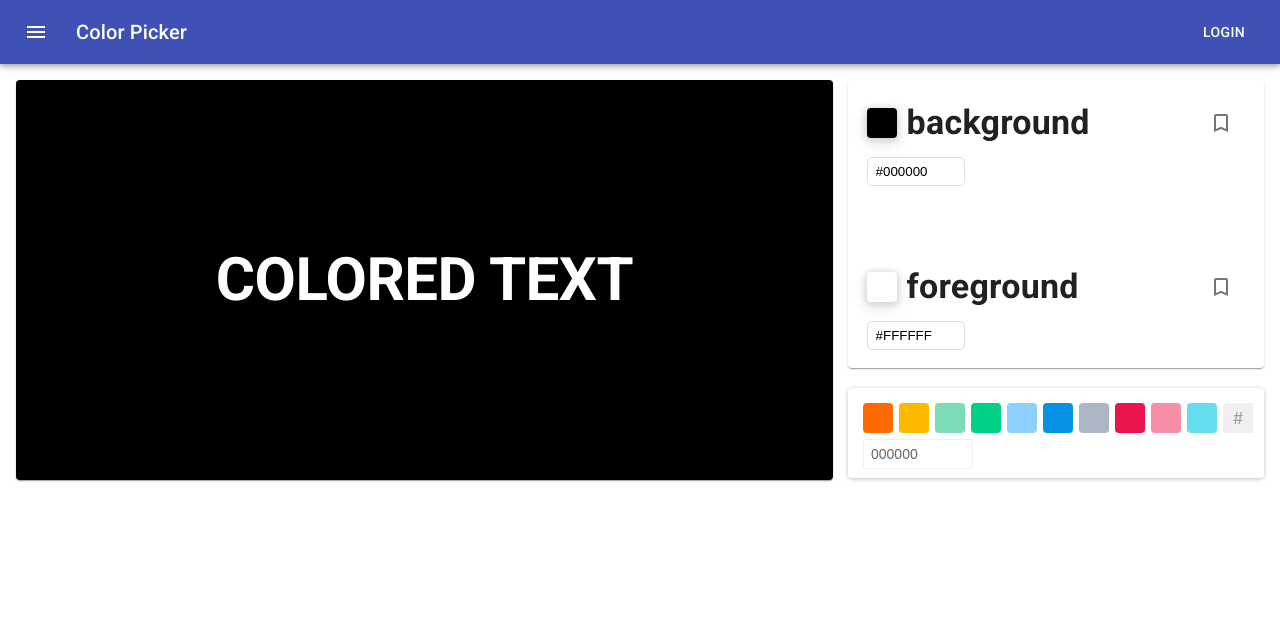
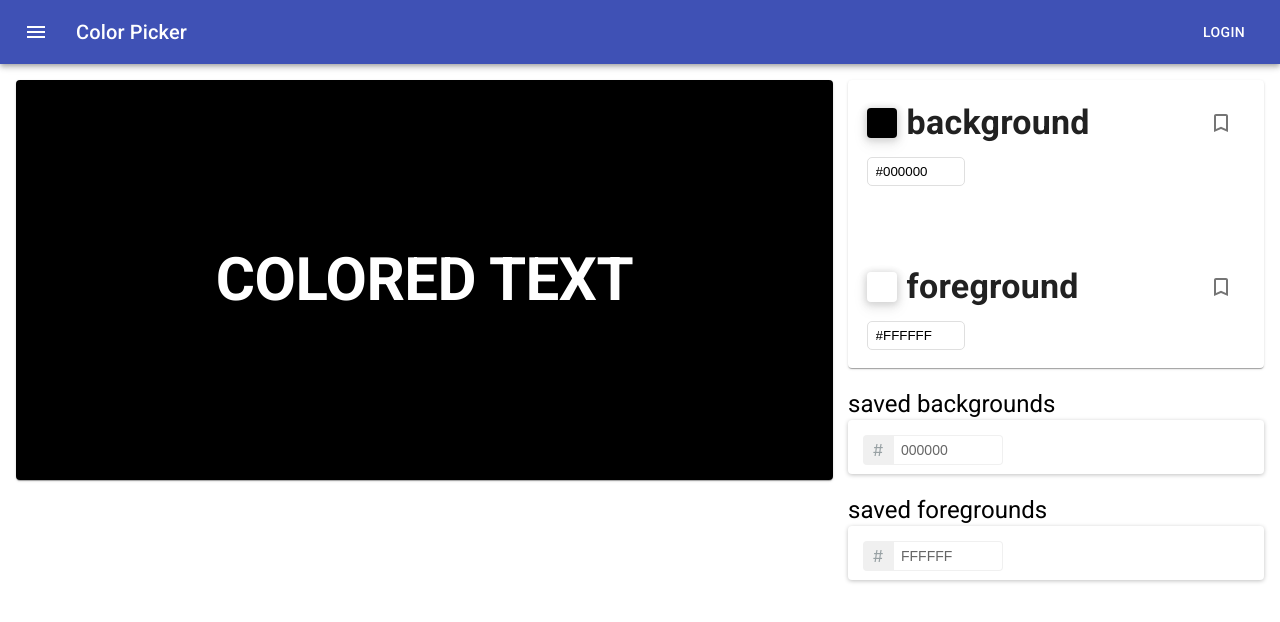
Before and after one commit to evenstar1111/color-picker, a React (Create React App) app: page / in a window 1280 px wide. Shown: the top 622 px of the page. Built offline with nearby package versions, Linux system fonts and the light colour scheme.

Commit message:
"updated color source"

```diff
--- a/src/modules/color-pickers/color_container.js
+++ b/src/modules/color-pickers/color_container.js
@@ -44,6 +44,32 @@ const useStyles = makeStyles({
       height: 25,
    }
 });
+
+
+const SaveButton = ({newColor, colorsArrayBack, handleClickOnSaveIcon}) => {
+   function returnsIcon() {
+      if (colorsArrayBack.indexOf(newColor) < 0) {
+         return (
+            <TurnedInNotIcon />
+         );
+      }
+
+      if (colorsArrayBack.indexOf(newColor) >= 0) {
+         return (
+            <TurnedInIcon />
+         );
+      }
+   };
+
+   return (
+      <IconButton onClick={handleClickOnSaveIcon}>
+         {returnsIcon()}
+      </IconButton>
+   );
+
+};
+
+
 
 const TitleAndColorBoxContainer = (props) => {
    const classes = useStyles();
@@ -109,9 +135,13 @@ const CardSections = props => {
                   alignItems='center'
                >
                   <Box>
-                     <IconButton onClick={props.saveColor}>
-                        <TurnedInNotIcon />
+                     <IconButton onClick={props.handleClickOnSaveIcon}>
+                        {props.children}
                      </IconButton>
+                     {/* <SaveButton
+                        newColor={props.newColor}
+                        colorsArrayBack={props.colorsArrayBack}
+                        handleClickOnSaveIcon={props.handleClickOnSaveIcon} /> */}
                   </Box>
                </Box>
             </Box>
@@ -134,7 +164,33 @@ const ColorCodeContainer = props => {
       updateBackColor,
       updateForeColor} = useContext(Color);
 
-   const [ colorsArray, setColors ] = useState(twitterColors);
+   const [ colorsArrayBack, setColorsArrayBack ] = useState([]);
+   const [ colorsArrayFore, setColorsArrayFore ] = useState([]);
+
+   function updateColorsArrayBack() {
+      const arr = colorsArrayBack.slice();
+      if(arr.indexOf(backColorHex) < 0) {
+         arr.push(backColorHex);
+      }
+      setColorsArrayBack(arr);
+   }
+
+   function updateColorsArrayFore() {
+      const arr = colorsArrayFore.slice();
+      if(arr.indexOf(foreColorHex) < 0) {
+         arr.push(foreColorHex);
+      }
+      setColorsArrayFore(arr);
+   }
+
+   const returnTurnInIcon = (newColor, arr) => {
+      if (arr.indexOf(newColor) < 0) {
+         return (<TurnedInNotIcon />);
+      }
+      if (arr.indexOf(newColor) >= 0) {
+         return (<TurnedInIcon />);
+      }
+   };
 
    const [ openBack, setOpenBack ] = useState(false);
    const [ openFore, setOpenFore ] = useState(false);
@@ -159,8 +215,6 @@ const ColorCodeContainer = props => {
       }
    }
 
-
-
    return (
       <div>
          <Paper>
@@ -170,12 +224,16 @@ const ColorCodeContainer = props => {
                   title='background'
                   elId='background'
                   colorCode={backColorHex}
-                  handleOpen={openPickerBack} />
+                  handleOpen={openPickerBack}
+                  children={returnTurnInIcon(backColorHex, colorsArrayBack)}
+                  handleClickOnSaveIcon={updateColorsArrayBack} />
                <CardSections
                   title='foreground'
                   elId='foreground'
                   colorCode={foreColorHex}
-                  handleOpen={openPickerFore} />
+                  handleOpen={openPickerFore}
+                  children={returnTurnInIcon(foreColorHex, colorsArrayFore)}
+                  handleClickOnSaveIcon={updateColorsArrayFore} />
             </div>
             <PopupColorTool
                open={openBack}
@@ -199,17 +257,35 @@ const ColorCodeContainer = props => {
             </PopupColorTool>
          </Paper>
          <Box mt='20px'>
+            <Typography
+                component='p'
+                variant='h5'
+                children={'saved backgrounds'}
+            />
             <TwitterPicker
                width='100%'
                color={backColor}
-            colors={twitterColors}
+               colors={colorsArrayBack}
                triangle='hide'
                onChange={updateBackColor} />
+         </Box>
+         <Box mt='20px'>
+            <Typography
+                component='p'
+                variant='h5'
+                children={'saved foregrounds'}
+            />
+            <TwitterPicker
+               width='100%'
+               color={foreColor}
+               colors={colorsArrayFore}
+               triangle='hide'
+               onChange={updateForeColor} />
          </Box>
       </div>
    )
 }
 
-const twitterColors = ['#FF6900', '#FCB900', '#7BDCB5', '#00D084', '#8ED1FC', '#0693E3', '#ABB8C3', '#EB144C', '#F78DA7', '#66dcEF',];
+const twitterColors = [];
 
 export default ColorCodeContainer;
```
Lines whose indentation alone changed are shown as unchanged.
